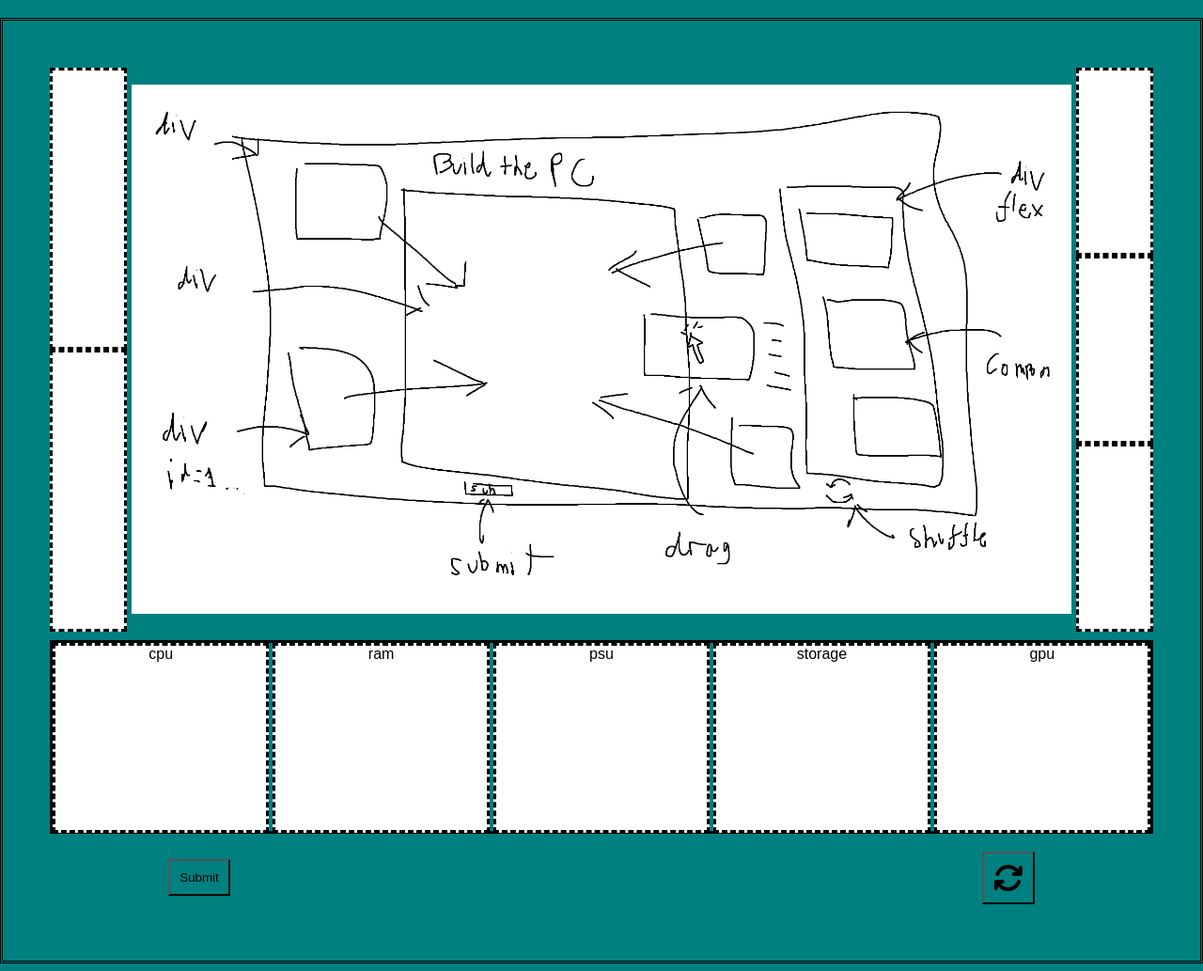
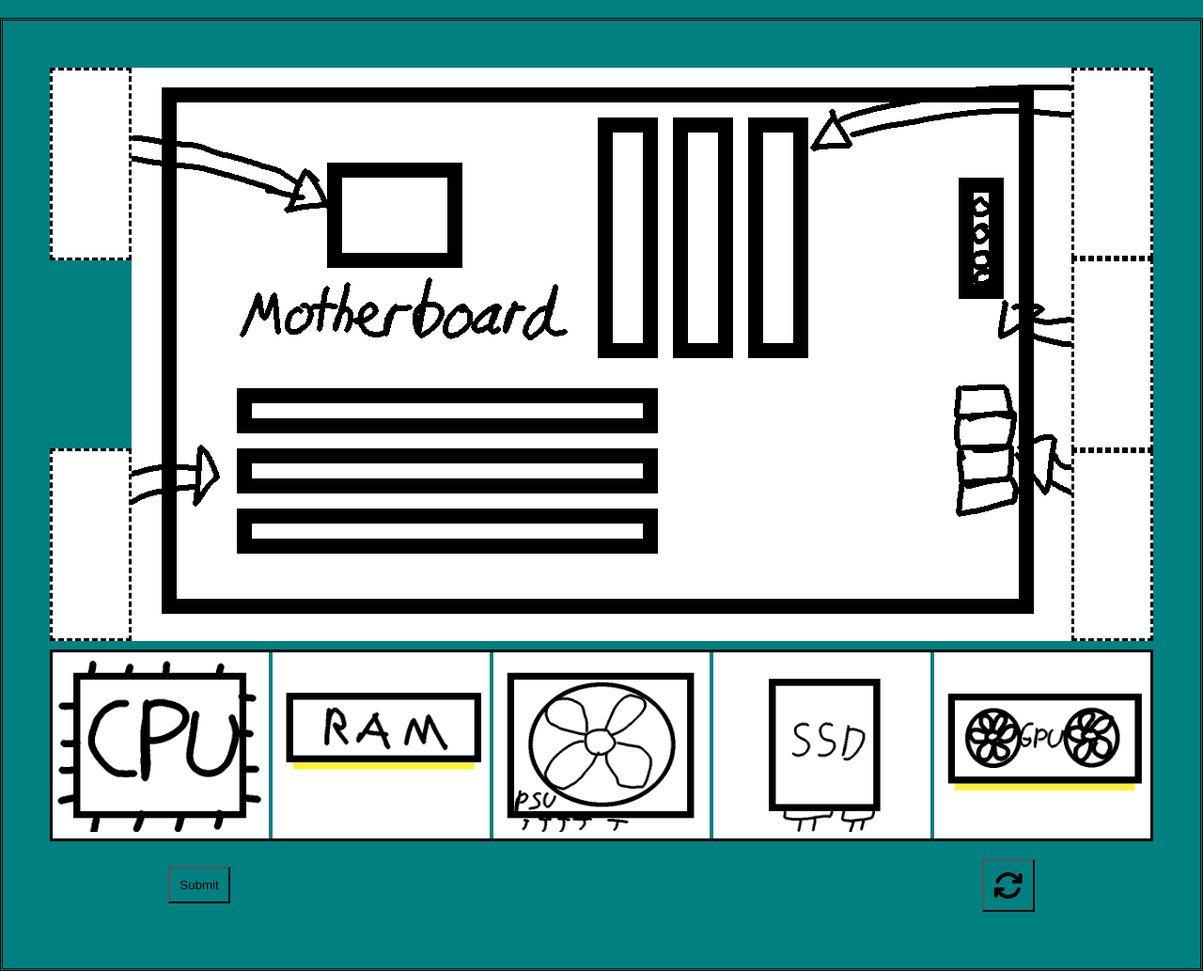
Before and after one commit to BotThunder501/Project-2, a plain HTML site: page index.html in a window 1280 px wide. Shown: the part 61-1094 px from the top of the page at 94% size. Drawn offline with Linux system fonts and the light colour scheme.

Commit message:
Finished Page
Added images to the component divs, added the motherboard image. Cleaned up the code.

```diff
--- a/assets/css/style.css
+++ b/assets/css/style.css
@@ -3,22 +3,21 @@
     background-color: teal;
     font-family: Arial, Helvetica, sans-serif;
 }
+
 /* fills the whole page */
-html,body
-{
-    height:100vh;
+html,
+body {
+    height: 100vh;
     margin: 0px;
 }
 
 /* centers title text */
-h1
-{
+h1 {
     text-align: center;
 }
 
 /* main flexbox */
-.flex-grid
-{
+.flex-grid {
     padding: 50px;
     border-color: black;
     border-style: double;
@@ -26,59 +25,57 @@ h1
     flex-grow: 1;
 }
 
-.row
-{
+/* Each row */
+.row {
     display: flex;
     flex-direction: row;
-    justify-content: center;
-    align-items: center;;
-    column-gap: 5px;
     width: 100%;
 }
 
-.row.three
-{
+/* last row */
+.row.three {
     gap: 800px;
+    justify-content: center;
+    align-items: center;
 }
 
-.column
-{
+/* puts each div in coloumn format */
+.column {
     display: flex;
     flex-direction: column;
     flex: 1;
 }
 
-.two
-{
+/* thrid row buttons */
+.two {
     align-items: center;
     padding: 10px;
-    flex :none;
+    flex: none;
     margin: 10px 0px 10px 0px;
 }
 
-.border
-{
-    /* border-style: solid;
-    border-color: black; */
-    height: 600px;
-    width: 15px;
-}
-
-.subbox
-{
+/* answer boxes */
+.subbox {
     position: relative;
     background-color: white;
     border-style: dashed;
     border-color: black;
-    align-content: center;
     flex: 1;
-    display: flex; /* Use flexbox */
-    justify-content: center; /* Center horizontally */
-    align-items: center; /* Center vertically */
+    display: flex;
+    /* Use flexbox */
+    justify-content: center;
+    /* Center horizontally */
+    align-items: center;
+    /* Center vertically */
 }
 
-.check
-{
+/* moves the second box on left side down */
+#one {
+    margin-bottom: 200px;
+}
+
+/* green and red circles */
+.check {
     position: absolute;
     height: 70px;
     width: 70px;
@@ -89,47 +86,83 @@ h1
     border-radius: 50%;
 }
 
-#motherboard
-{
-    background-image: url(../images/wireframe.png);
+/* main pic in middle */
+#motherboard {
+    background-image: url(../images/motherboard.png);
     background-position: center;
     background-size: contain;
     background-repeat: no-repeat;
     background-origin: padding-box;
-    height: 600px;
+    background-color: white;
+    height: 610px;
     width: 1000px;
-    /* border-color: black;
-    border-style: solid; */
     flex: none;
 }
 
-#components
-{
-    height: 200px;
+/* sets the height and border for the components */
+#components {
+    height: 198px;
     border-color: black;
     border-style: solid;
     margin: 9px 0px;
 }
 
-.funcomps
-{
-    background-color: white;
-    border-style: dashed;
-    border-color: black;
-    text-align: center;
-    height: 98%;
-    flex: 1;
+/* sets direction and gap */
+.comprow {
+    flex-direction: row;
+    gap: 4px;
 }
 
-i
-{
+/* components */
+.funcomps {
+    background-color: white;
+    text-align: center;
+    height: 100%;
+    width: 100%
+}
+
+/* makes refresh icon bigger */
+i {
     font-size: xx-large;
 }
 
-.column.comprow
-{
-    flex-direction: row;
-    flex-wrap: wrap;
-    gap: 4px;
-    justify-content: center;
+/* images for components */
+#cpu {
+    background-image: url(../images/CPU.png);
+    background-position: center;
+    background-size: contain;
+    background-repeat: no-repeat;
+    background-origin: padding-box;
 }
+
+#ram {
+    background-image: url(../images/RAM.png);
+    background-position: center;
+    background-size: contain;
+    background-repeat: no-repeat;
+    background-origin: padding-box;
+}
+
+#psu {
+    background-image: url(../images/PSU.png);
+    background-position: center;
+    background-size: contain;
+    background-repeat: no-repeat;
+    background-origin: padding-box;
+}
+
+#storage {
+    background-image: url(../images/SSD.png);
+    background-position: center;
+    background-size: contain;
+    background-repeat: no-repeat;
+    background-origin: padding-box;
+}
+
+#gpu {
+    background-image: url(../images/GPU.png);
+    background-position: center;
+    background-size: contain;
+    background-repeat: no-repeat;
+    background-origin: padding-box;
+}
--- a/assets/js/script.js
+++ b/assets/js/script.js
@@ -12,11 +12,11 @@ document.addEventListener('DOMContentLoaded', () => {
     }));
 
     const correctPlacements = {
-        cpu: "1", // CPU should be in subbox with id "1"
-        ram: "3", // RAM should be in subbox with id "2"
-        psu: "4", // PSU should be in subbox with id "3"
-        storage: "5", // Storage should be in subbox with id "4"
-        gpu: "2" // GPU should be in subbox with id "5"
+        cpu: "one", // CPU should be in subbox with id "1"
+        ram: "three", // RAM should be in subbox with id "2"
+        psu: "four", // PSU should be in subbox with id "3"
+        storage: "five", // Storage should be in subbox with id "4"
+        gpu: "two" // GPU should be in subbox with id "5"
     };
 
     function resetComponents() {
--- a/index.html
+++ b/index.html
@@ -13,28 +13,28 @@
     <!-- Game Area -->
     <div class="flex-grid">
         <div class="row">
-            <div class="column border empty">
-                <div id="1" class="subbox">
+            <div class="column border">
+                <div id="one" class="subbox">
                     <div id="correct-cpu" class="check" style="display: none; background-color: green;"></div>
                     <div id="incorrect-cpu" class="check" style="display: none; background-color: red;"></div>
                 </div>
-                <div id="2" class="subbox">
+                <div id="two" class="subbox">
                     <div id="correct-gpu" class="check" style="display: none; background-color: green;"></div>
                     <div id="incorrect-gpu" class="check" style="display: none; background-color: red;"></div>
                 </div>
             </div>
             <!-- Main board area with boxes painting to motherboard parts -->
             <div id="motherboard" class="column"></div>
-            <div class="column border empty">
-                <div id="3" class="subbox">
+            <div class="column border">
+                <div id="three" class="subbox">
                     <div id="correct-ram" class="check" style="display: none; background-color: green;"></div>
                     <div id="incorrect-ram" class="check" style="display: none; background-color: red;"></div>
                 </div>
-                <div id="4" class="subbox">
+                <div id="four" class="subbox">
                     <div id="correct-psu" class="check" style="display: none; background-color: green;"></div>
                     <div id="incorrect-psu" class="check" style="display: none; background-color: red;"></div>
                 </div>
-                <div id="5" class="subbox">
+                <div id="five" class="subbox">
                     <div id="correct-storage" class="check" style="display: none; background-color: green;"></div>
                     <div id="incorrect-storage" class="check" style="display: none; background-color: red;"></div>
                 </div>
@@ -43,18 +43,17 @@
         <div class="row">
             <!-- all components to drag -->
             <div id="components" class="column comprow">
-                <div id="cpu" class="funcomps" draggable="true">cpu</div>
-                <div id="ram" class="funcomps" draggable="true">ram</div>
-                <div id="psu" class="funcomps" draggable="true">psu</div>
-                <div id="storage" class="funcomps" draggable="true">storage</div>
-                <div id="gpu" class="funcomps" draggable="true">gpu</div>
+                <div id="cpu" class="funcomps" draggable="true"></div>
+                <div id="ram" class="funcomps" draggable="true"></div>
+                <div id="psu" class="funcomps" draggable="true"></div>
+                <div id="storage" class="funcomps" draggable="true"></div>
+                <div id="gpu" class="funcomps" draggable="true"></div>
 
             </div>
         </div>
         <div class="row three">
             <!-- submit answer -->
             <input type="submit" value="Submit" class="column two">
-            <!-- <div class="column"></div> -->
             <!-- refresh or shuffle -->
             <button id="resetButton" class="column two"><i class="fa-solid fa-arrows-rotate"></i></button>
         </div>
```
Also changed, not shown: assets/images/motherboard.png (added).
